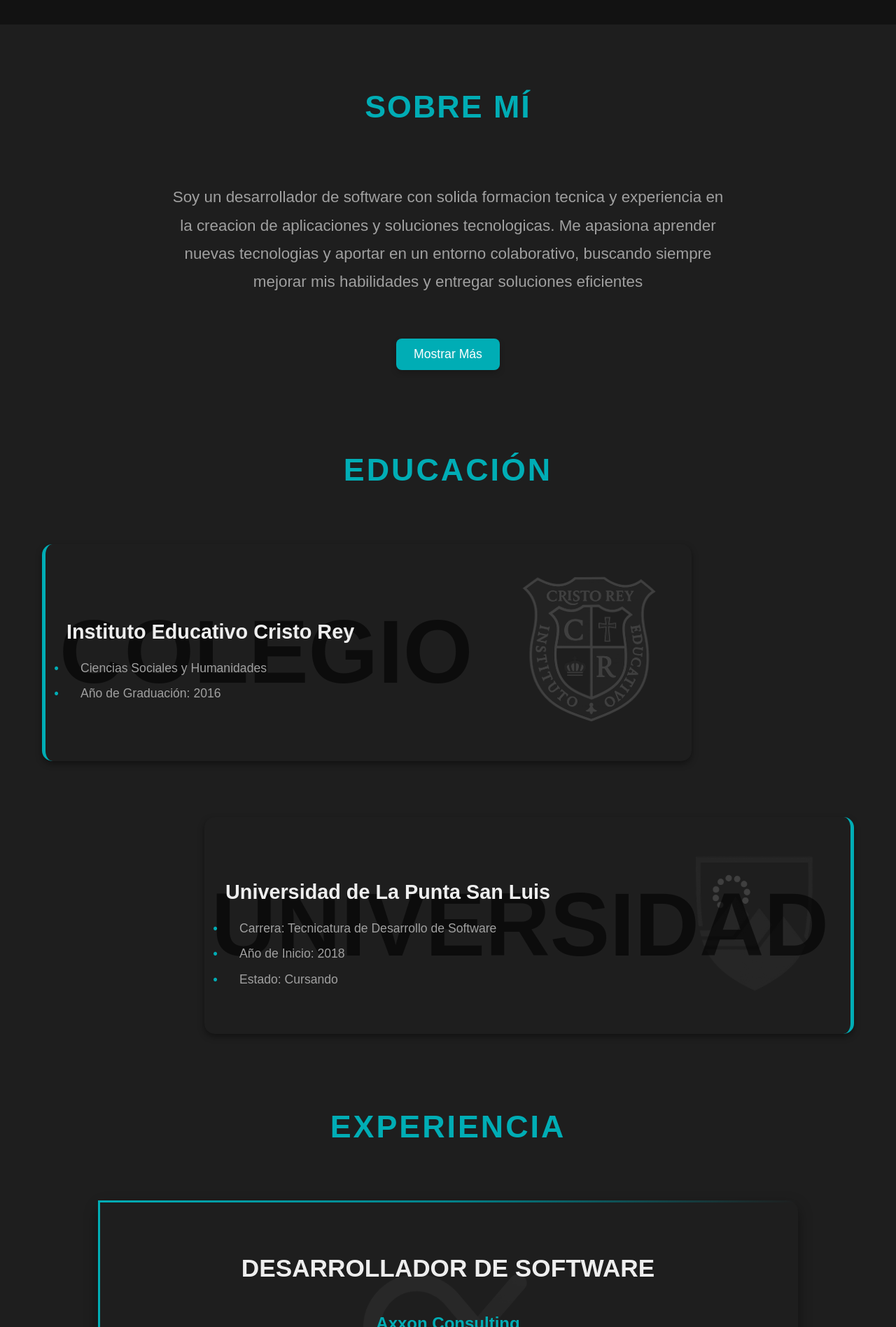
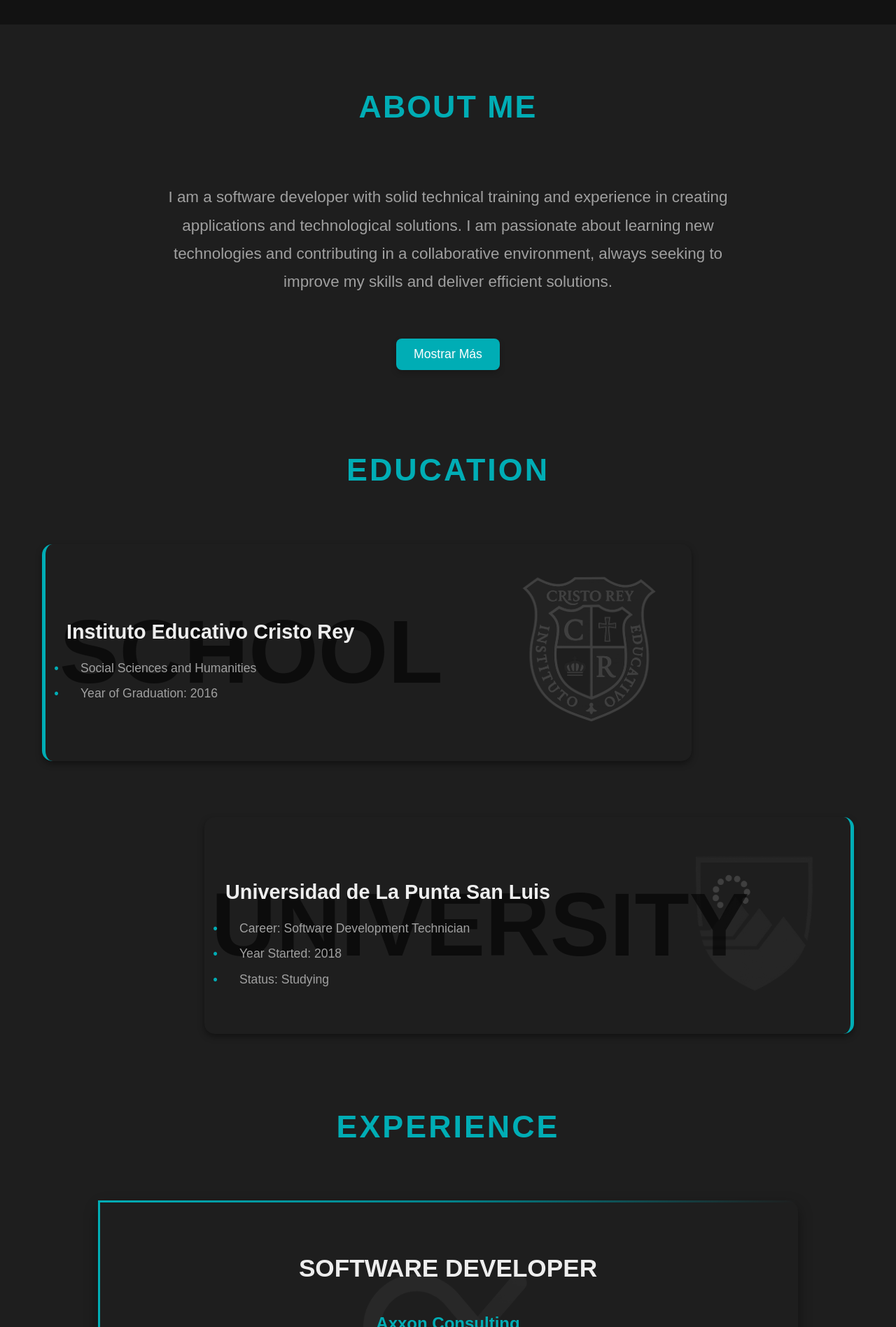
Before and after one commit to Eros23z/my-portfolio-cv-web, a React (Create React App) app: page / in a window 1280 px wide. Shown: the part 663-2560 px from the top of the page at 70% size. Built offline with nearby package versions, Linux system fonts and the light colour scheme.

Commit message:
language chance from spa to eng

```diff
--- a/src/components/About.js
+++ b/src/components/About.js
@@ -10,23 +10,23 @@ function About() {
   };
   return (
     <section id='about' ref={domRef} className={`about-section ${isVisible ? 'scroll-animate is-visible' : 'scroll-animate'}`}>
-      <h2>Sobre Mí</h2>
+      <h2>ABOUT ME</h2>
       <p>
-        Soy un desarrollador de software con solida formacion tecnica y experiencia en la creacion de aplicaciones
-        y soluciones tecnologicas. Me apasiona aprender nuevas tecnologias y aportar en un entorno colaborativo,
-        buscando siempre mejorar mis habilidades y entregar soluciones eficientes
+        I am a software developer with solid technical training and experience in creating applications
+        and technological solutions. I am passionate about learning new technologies and contributing in a collaborative environment,
+        always seeking to improve my skills and deliver efficient solutions.
       </p>
       {showMore && (
         <div extra-details>
           <p>
-            Tengo experiencia en el desarrollo de aplicaciones web, así como en la implementación de soluciones
-            personalizadas para clientes. Me destaco por mi capacidad para resolver problemas complejos y mi atención al detalle.
+            I have experience in web application development, as well as in implementing customized solutions
+            customized solutions for clients. I stand out for my ability to solve complex problems and my attention to detail.
           </p>
           <p>
-            Me considero una persona proactiva, con habilidades de comunicación efectiva y un fuerte compromiso con la calidad del trabajo.
-            Estoy siempre dispuesto a aprender y adaptarme a nuevas tecnologías y metodologías de trabajo.
+            I consider myself a proactive person with effective communication skills and a strong commitment to quality work.
+            I am always willing to learn and adapt to new technologies and work methodologies.
           </p>
-          <p><span>¡Listo para enfrentar nuevos desafíos y contribuir en proyectos innovadores!</span></p>
+          <p><span>Ready to take on new challenges and contribute to innovative projects!</span></p>
         </div>
       )}
       <button onClick={toggleShowMore} className="toggle-button">
--- a/src/components/Education.js
+++ b/src/components/Education.js
@@ -6,21 +6,21 @@ const educationData = [
   {
     institution: 'Instituto Educativo Cristo Rey',
     logo: '/images/Cristo Rey Instituto Emblem.png',
-    backgroundText: 'COLEGIO',
+    backgroundText: 'SCHOOL',
     details: [
-      'Ciencias Sociales y Humanidades',
-      'Año de Graduación: 2016',
+      'Social Sciences and Humanities',
+      'Year of Graduation: 2016',
     ],
     alignment: 'left'
   },
   {
     institution: 'Universidad de La Punta San Luis',
     logo: '/images/ulp.png',
-    backgroundText: 'UNIVERSIDAD',
+    backgroundText: 'UNIVERSITY',
     details: [
-      'Carrera: Tecnicatura de Desarrollo de Software',
-      'Año de Inicio: 2018',
-      'Estado: Cursando',
+      'Career: Software Development Technician',
+      'Year Started: 2018',
+      'Status: Studying',
     ],
     alignment: 'right'
   }
@@ -30,7 +30,7 @@ function Education() {
   const [domRef, isVisible] = useScrollAnimation(0.2);
   return (
     <section id='education' ref={domRef} className={`education-section fade-in-slide-up ${isVisible ? 'scroll-animate is-visible' : 'scroll-animate'}`}>
-      <h2 className="education-title">Educación</h2>
+      <h2 className="education-title">Education</h2>
       <div className="education-container">
         {educationData.map((edu, index) => (
           <div key={index} className={`education-item education-item-${edu.alignment}`}>
--- a/src/components/Experience.js
+++ b/src/components/Experience.js
@@ -7,10 +7,10 @@ const experienceData = [
     company: 'Axxon Consulting',
     logo: '/images/axxon.png',
     backgroundText: '',
-    position: 'Desarrollador de Software',
+    position: 'Software Developer',
     duration: 'Jul 2023 - Feb 2025',
     responsibilities: [
-      'Fuí integrante del equipo de desarrollo y personalización de soluciones dentro del ecosistema de Dynamics 365, con especializacion en X++. Implementé funcionalidades específicas para optimizar los procesos operativos de los clientes. Trabajé en equipos multidisciplinarios bajo metodologías ágiles (Scrum/Kanban). Manejo de PowerShell y Queries en Postman',
+      'I was a member of the development and customization team within the Dynamics 365 ecosystem, specializing in X++. I implemented specific functionalities to optimize clients operational processes. I worked in multidisciplinary teams using agile methodologies (Scrum/Kanban). Proficient in PowerShell and Queries in Postman.',
     ],
   }
 ];
@@ -19,7 +19,7 @@ function Experience() {
   const [domRef, isVisible] = useScrollAnimation(0.2);
   return (
     <section id='experience' ref={domRef} className={`experience-section fade-in-slide-up ${isVisible ? 'scroll-animate is-visible' : 'scroll-animate'}`}>
-      <h2 className="experience-title">Experiencia</h2>
+      <h2 className="experience-title">Experience</h2>
       <div className="experience-container">
         {experienceData.map((exp, index) => (
           <div key={index} className="experience-item">
--- a/src/components/FloatingNavbar.js
+++ b/src/components/FloatingNavbar.js
@@ -45,8 +45,8 @@ function FloatingNavbar() {
         <li>
           <button
             onClick={toggleTheme}
-            aria-label={`Cambiar a ${theme === 'dark' ? 'modo claro' : 'modo oscuro'}`}
-            title={`Cambiar a ${theme === 'dark' ? 'Modo Claro' : 'Modo Oscuro'}`}
+            aria-label={`Change to ${theme === 'dark' ? 'Light mode' : 'Dark mode'}`}
+            title={`Change to ${theme === 'dark' ? 'Light mode' : 'Dark mode'}`}
           >
             {theme === 'dark' ? (
               <i className="fas fa-sun"></i>
@@ -54,7 +54,7 @@ function FloatingNavbar() {
               <i className="fas fa-moon"></i>
             )}
             <span className="navbar-label">
-              {theme === 'dark' ? 'Modo Claro' : 'Modo Oscuro'}
+              {theme === 'dark' ? 'Light mode' : 'Dark mode'}
             </span>
           </button>
         </li>
--- a/src/components/Footer.js
+++ b/src/components/Footer.js
@@ -8,10 +8,10 @@ function Footer() {
   return (
     <footer className="app-footer">
       <p className="footer-copyright">
-        © {currentYear} Eros Daniel Zamora. Todos los derechos reservados.
+        © {currentYear} Eros Daniel Zamora. All rights reserved.
       </p>
       <p className="footer-message">
-        Diseñado y desarrollado con pasión.
+        Designed and developed with passion.
       </p>
     </footer>
   );
--- a/src/components/Header.js
+++ b/src/components/Header.js
@@ -12,7 +12,7 @@ function Header() {
       <div className="header-content-wrapper">
         <div className="header-top-info">
           <img src="/images/eros.jpg" alt="Tu Foto de Perfil" className="profile-pic" />
-          <p className="job-title">Desarrollador de Software</p>
+          <p className="job-title">Software Developer</p>
         </div>
         <div className="main-name-section">
           <h1>Eros Daniel Zamora</h1>
--- a/src/components/MobileNav.js
+++ b/src/components/MobileNav.js
@@ -43,7 +43,7 @@ function MobileNav() {
 
   return (
     <div className="mobile-nav">
-      <button className="hamburger-menu" onClick={toggleMenu} aria-label="Abrir menú de navegación">
+      <button className="hamburger-menu" onClick={toggleMenu} aria-label="Open navigation menu">
         <i className={isOpen ? 'fas fa-times' : 'fas fa-bars'}></i>
       </button>
 
@@ -60,7 +60,7 @@ function MobileNav() {
               ))}
               <li>
                 <button onClick={toggleTheme}>
-                  {theme === 'dark' ? 'Modo Claro' : 'Modo Oscuro'}
+                  {theme === 'dark' ? 'Light mode' : 'Dark mode'}
                   {theme === 'dark' ? <i className="fas fa-sun"></i> : <i className="fas fa-moon"></i>}
                 </button>
               </li>
--- a/src/components/Skills.js
+++ b/src/components/Skills.js
@@ -55,7 +55,7 @@ function Skills() {
   const [domRef, isVisible] = useScrollAnimation(0.2);
   return (
     <section id='skills' ref={domRef} className={`skills-section fade-in-slide-up ${isVisible ? 'scroll-animate is-visible' : 'scroll-animate'}`}>
-      <h2 className="skills-title">Habilidades</h2>
+      <h2 className="skills-title">Skills</h2>
       <div className="skills-grid">
         {Object.entries(skillsData).map(([category, skills]) => (
           <div key={category} className="skill-category">
```
Also changed, not shown: src/components/Projects.js (+11 -11 lines).
